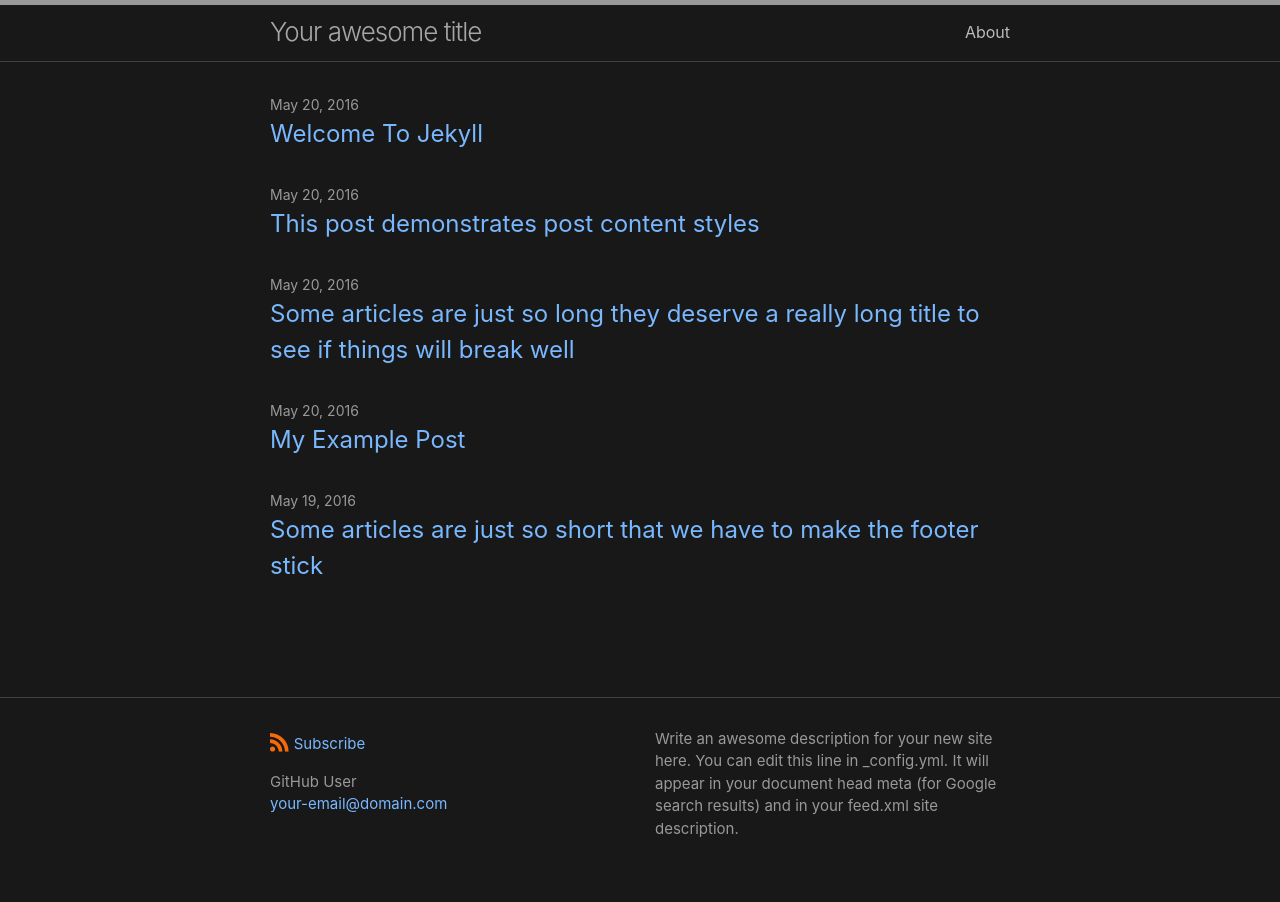
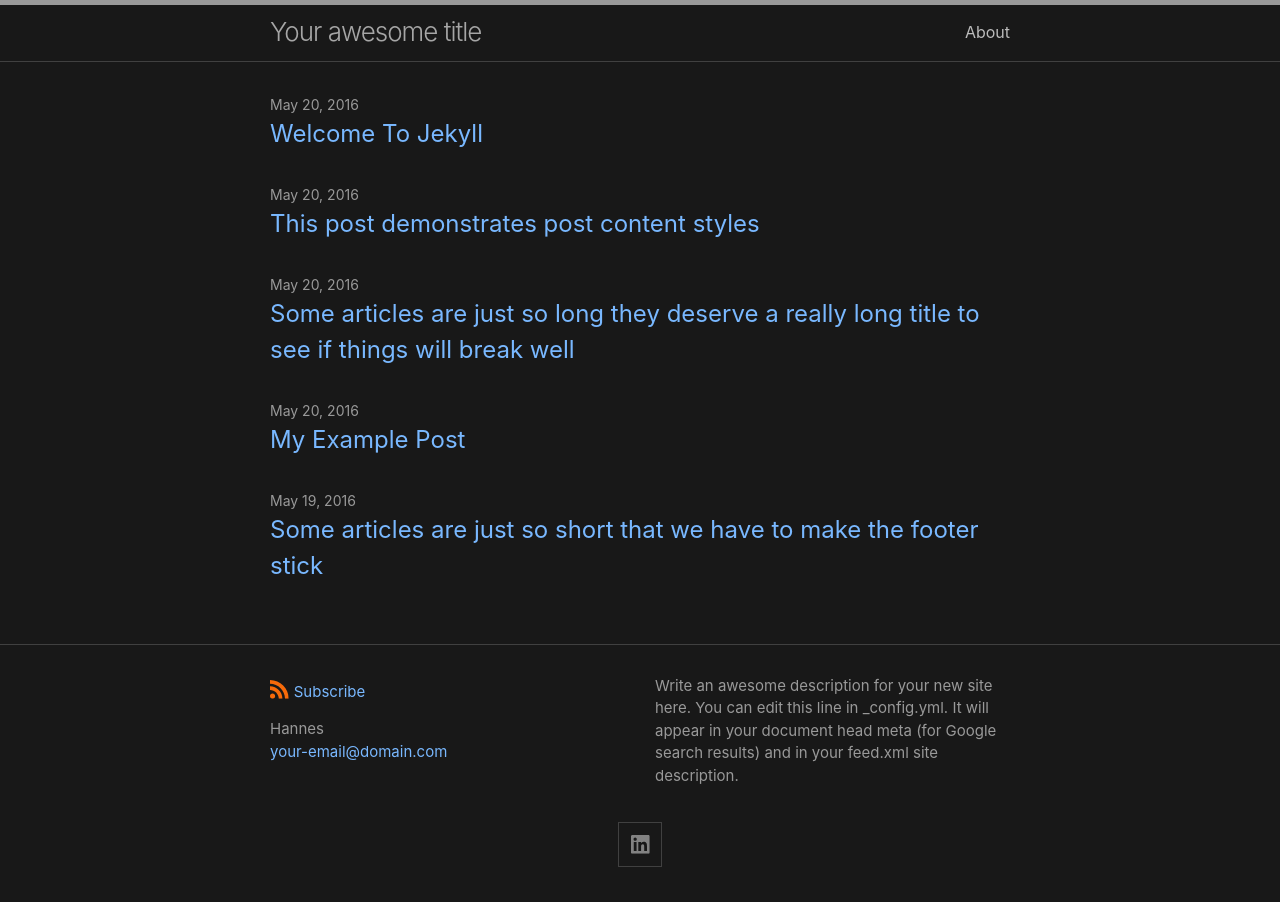
Before and after one commit to hannesbreit/hannesbreit.github.io, a Jekyll site: the page built from index.md, in a window 1280 px wide. Built offline with Jekyll 4.4.1, drawn with Linux system fonts in a browser that asks for light colours.

Commit message:
Update author name and add LinkedIn social link in Jekyll configuration

```diff
--- a/_config.yml
+++ b/_config.yml
@@ -1,6 +1,6 @@
 title: Your awesome title
 author:
-  name: GitHub User
+  name: Hannes
   email: your-email@domain.com
 
 # The `>` after `description:` means to ignore line-breaks until next key.
@@ -52,7 +52,7 @@
   #date_format: "%b-%d-%Y"
 
   # Generate social links in footer.
-  #social_links:
+  social_links:
   #  - { platform: devto,          user_url: "https://dev.to/jekyll" }
   #  - { platform: dribbble,       user_url: "https://dribbble.com/jekyll" }
   #  - { platform: facebook,       user_url: "https://www.facebook.com/jekyll" }
@@ -62,7 +62,7 @@
   #  - { platform: google_scholar, user_url: "https://scholar.google.com/citations?user=qc6CJjYAAAAJ" }
   #  - { platform: instagram,      user_url: "https://www.instagram.com/jekyll" }
   #  - { platform: keybase,        user_url: "https://keybase.io/jekyll" }
-  #  - { platform: linkedin,       user_url: "https://www.linkedin.com/in/jekyll" }
+    - { platform: linkedin,       user_url: "https://www.linkedin.com/in/hannes-breitfeld" }
   #  - { platform: microdotblog,   user_url: "https://micro.blog/jekyll" }
   #  - { platform: pinterest,      user_url: "https://www.pinterest.com/jekyll" }
   #  - { platform: stackoverflow,  user_url: "https://stackoverflow.com/users/1234567/jekyll" }
```
